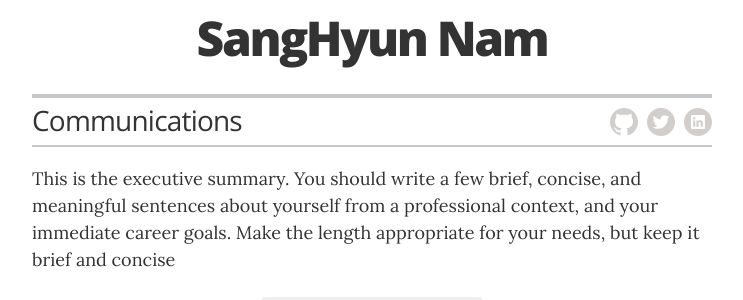
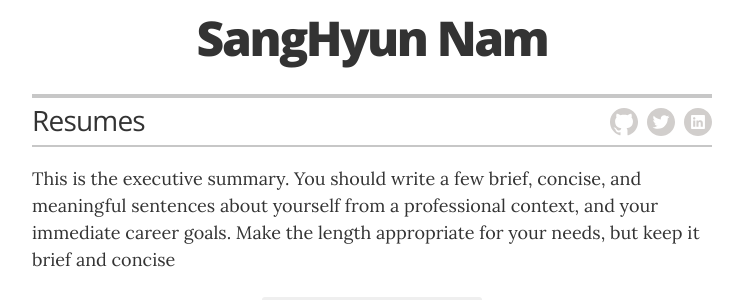
Before and after one commit to Nasa19c/nasa19c_resume.github.io, a Jekyll site: the page built from index.html, in a window 1280 px wide and 900 px high. Shown: the part 121-421 px from the top of the window, without its empty margins (268-1011 px from the left). Built offline with Jekyll 4.4.1, drawn with Linux system fonts in a browser that asks for light colours; comment, search, counter and statistics services are not loaded.

Commit message:
'mac os first update'

```diff
--- a/_config.yml
+++ b/_config.yml
@@ -14,7 +14,7 @@ livereload: true
 # Resume settings
 resume_avatar:                  "true"
 resume_name:                    "SangHyun Nam"
-resume_title:                   "Communications"
+resume_title:                   "Resumes"
 
 # used for the contact button in _layouts/resume.html
 resume_contact_email:           "nasa19c@gmail.com"
@@ -64,3 +64,6 @@ resume_theme:                   default
 # Note: when editing locally, remember to restart
 # your Jekyll server when you edit this file. Changes
 # to _config.yml are only recognized when the server starts
+
+plugins:
+  - jekyll-livereload
```
Also changed, not shown: Gemfile.lock.
